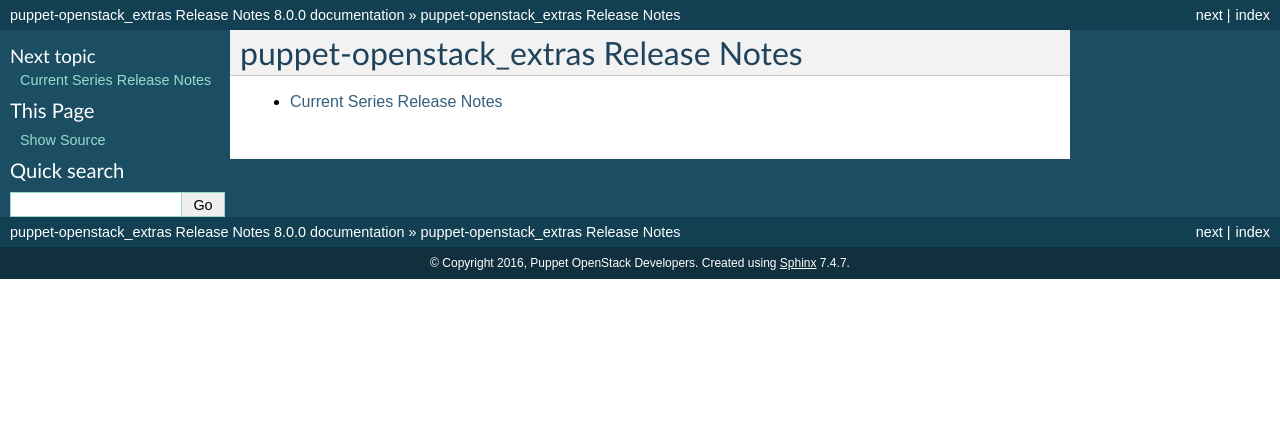
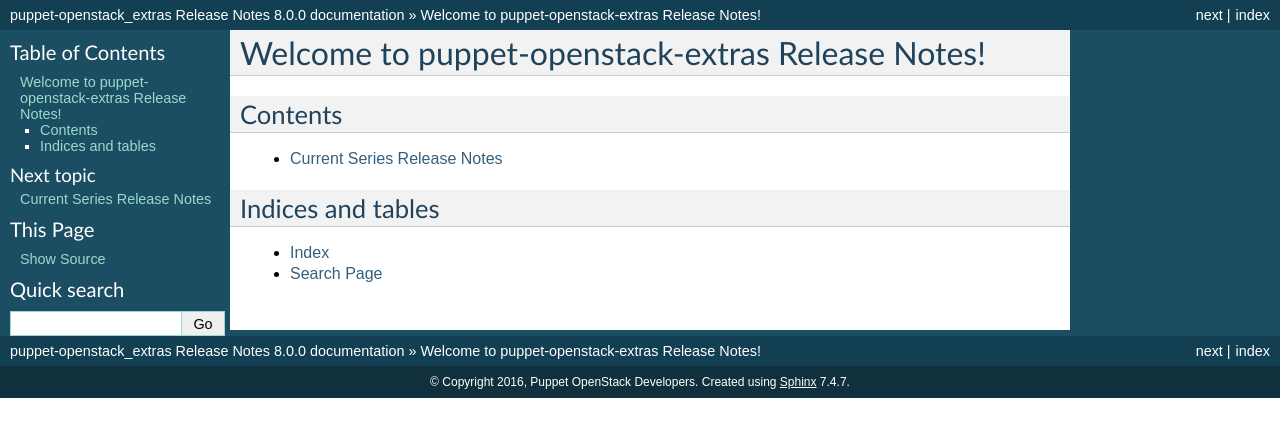
Before and after one commit to openstack/puppet-openstack_extras, a Sphinx documentation site: the page built from releasenotes/source/index.rst, in a window 1280 px wide. Shown: the top 437 px of the page. Built offline with Sphinx 7.4.7, drawn with Linux system fonts in a browser that asks for light colours.

Commit message:
Release 8.0.0
* Update CHANGELOG with release notes URL.
* Update README with new release number & name.
* Update metadata.json with new tag & dependencies.
* Add release note prelude for Mitaka.
* Update Reno release note to drop prelude.
* Improve release note landing page.

Change-Id: If0c57bc552e72cf9f0a1f4df0911a7dbbc5c6ddd

```diff
--- a/metadata.json
+++ b/metadata.json
@@ -1,6 +1,6 @@
 {
   "name": "openstack-openstack_extras",
-  "version": "7.0.0",
+  "version": "8.0.0",
   "author": "OpenStack Contributors",
   "summary": "Puppet OpenStack Extras Module",
   "license": "Apache-2.0",
--- a/releasenotes/source/index.rst
+++ b/releasenotes/source/index.rst
@@ -1,8 +1,18 @@
-=====================================
-puppet-openstack_extras Release Notes
-=====================================
+=================================================
+Welcome to puppet-openstack-extras Release Notes!
+=================================================
+
+Contents
+========
 
 .. toctree::
-   :maxdepth: 1
+   :maxdepth: 2
 
    unreleased
+
+
+Indices and tables
+==================
+
+* :ref:`genindex`
+* :ref:`search`
```
Also changed, not shown: CHANGELOG.md (+5 -0 lines), 2 other files.
